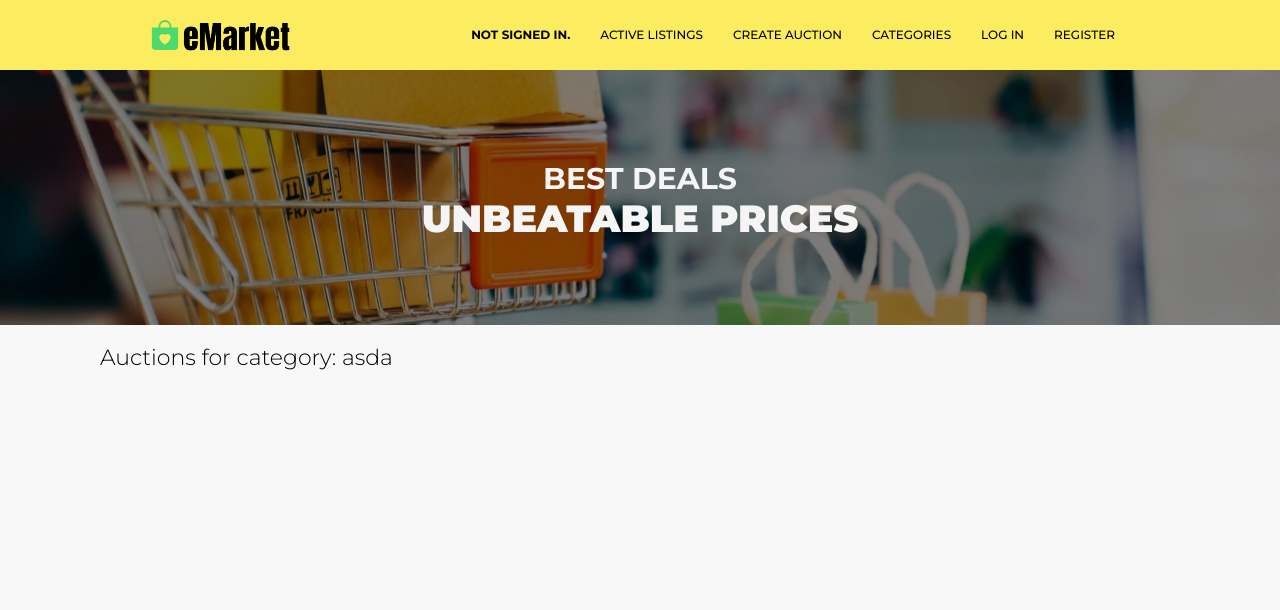
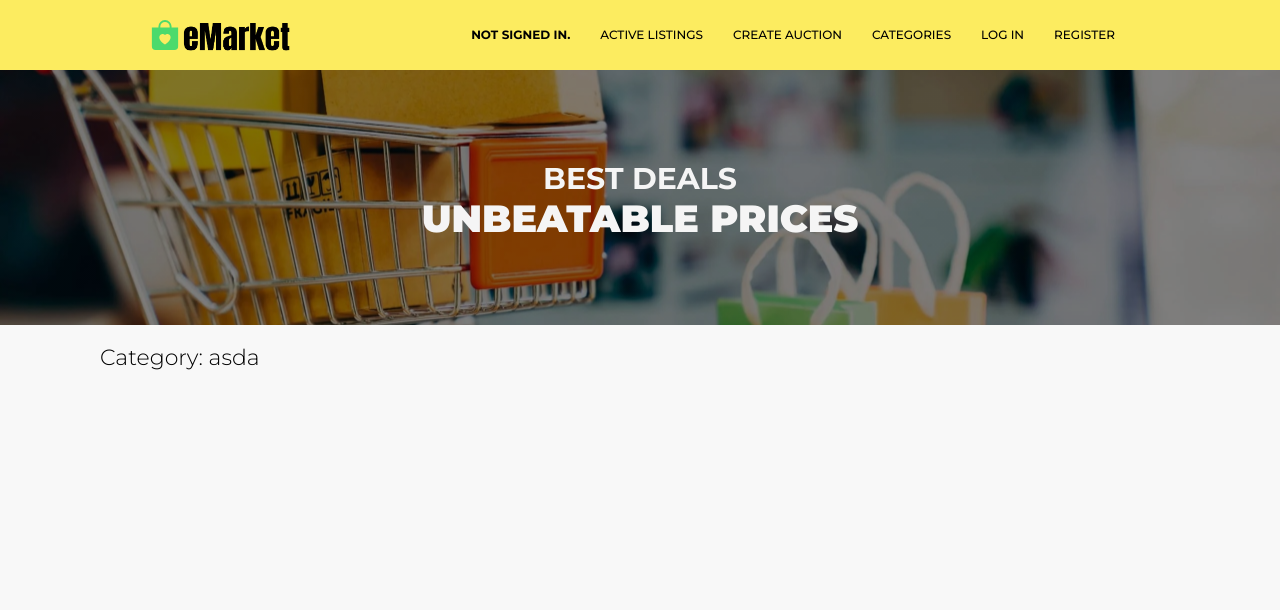
Before and after one commit to ortiztato/Commerce3d, a Django app: a page that uses auctions/templates/auctions/category.html in a window 1280 px wide. Shown: the top 610 px of the page. Run offline with Django 4.2, Linux system fonts and the light colour scheme; data comes from the database, SQL or seed files in the repository; parts of the project's set-up code (start-up, migrations or seed data) failed here and were passed over.

Commit message:
cambiado titulo category

```diff
--- a/auctions/templates/auctions/category.html
+++ b/auctions/templates/auctions/category.html
@@ -3,7 +3,7 @@
 {% block body %}
 
 <section class="activelistingsdisplay">
-    <h2>Auctions for category: {{category}}</h2>
+    <h2>Category: {{category}}</h2>
     <div class="container">
 
         {% for auction in auctionscat %}
```
